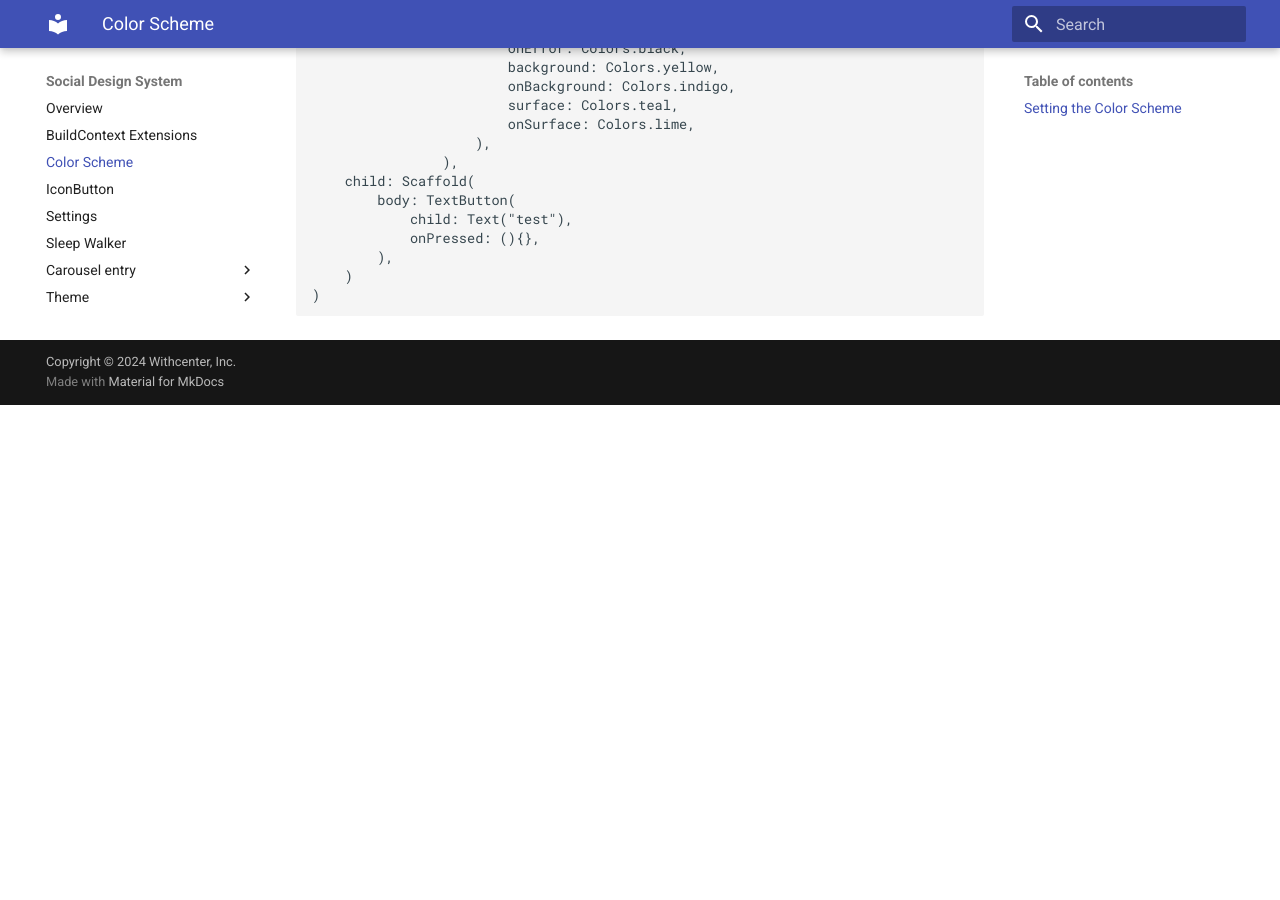
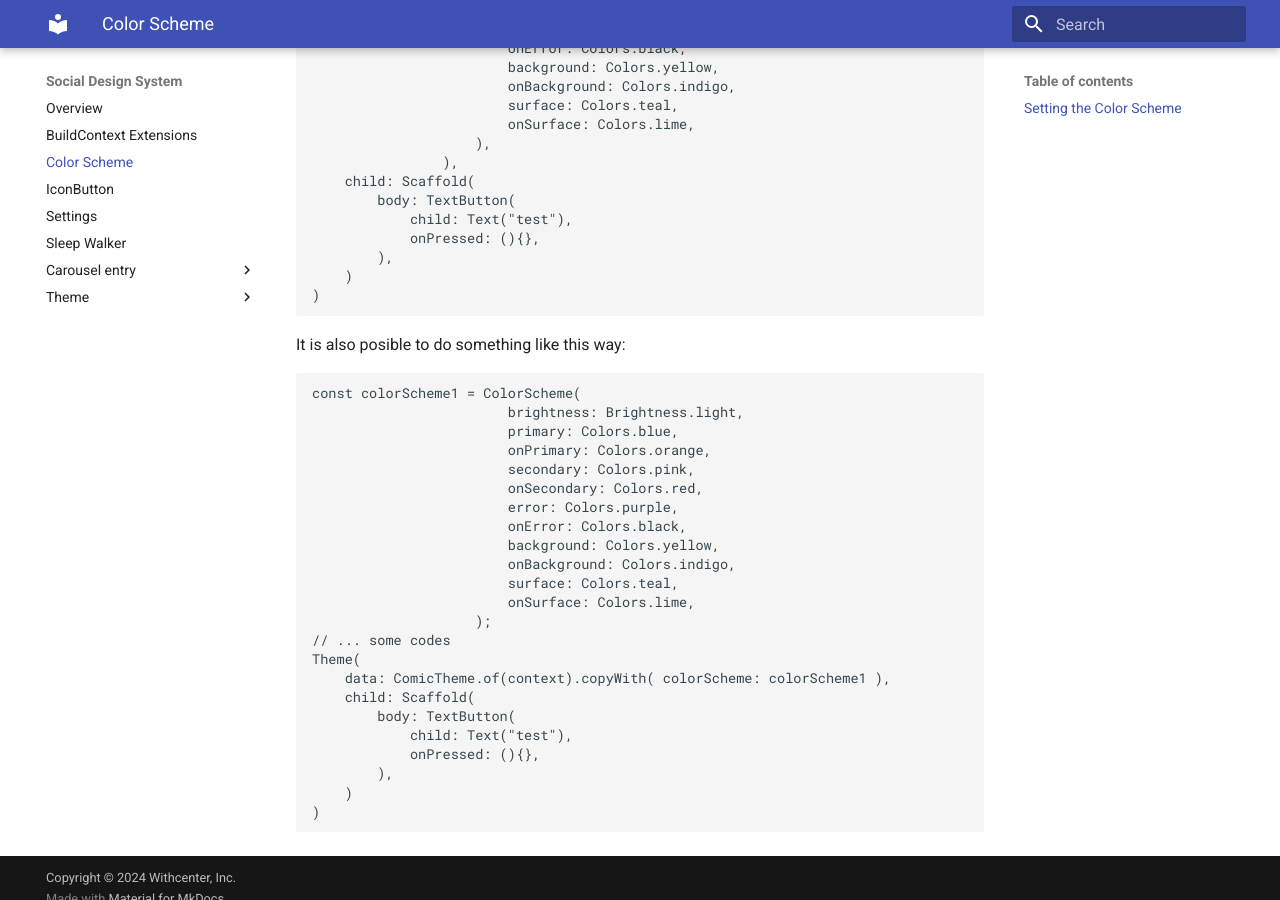
Before and after one commit to thruthesky/easy_design_system_backup_2024_09_24, an MkDocs documentation site: the page built from docs/color_scheme.md, in a window 1280 px wide and 900 px high, scrolled down 1222 px. Built offline with MkDocs 1.6.1 and Material for MkDocs 9.7.7, drawn with Linux system fonts in a browser that asks for light colours; before the commit the page ends 1627 px from its top, so only the background shows below that.

Commit message:
removed color scheme in SleekThemeData class, updated color scheme doc

````diff
--- a/docs/color_scheme.md
+++ b/docs/color_scheme.md
@@ -69,3 +69,31 @@ Theme(
     )
 )
 ```
+
+It is also posible to do something like this way:
+
+```dart
+const colorScheme1 = ColorScheme(
+                        brightness: Brightness.light,
+                        primary: Colors.blue,
+                        onPrimary: Colors.orange,
+                        secondary: Colors.pink,
+                        onSecondary: Colors.red,
+                        error: Colors.purple,
+                        onError: Colors.black,
+                        background: Colors.yellow,
+                        onBackground: Colors.indigo,
+                        surface: Colors.teal,
+                        onSurface: Colors.lime,
+                    );
+// ... some codes
+Theme(
+    data: ComicTheme.of(context).copyWith( colorScheme: colorScheme1 ),
+    child: Scaffold(
+        body: TextButton(
+            child: Text("test"),
+            onPressed: (){},
+        ),
+    )
+)
+```
````
Also changed, not shown: 1 other file.
